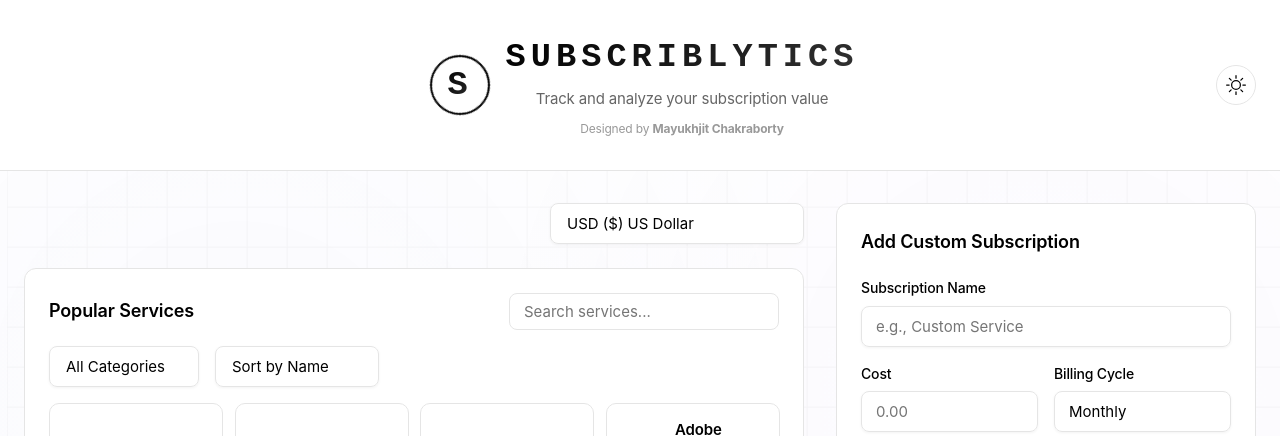
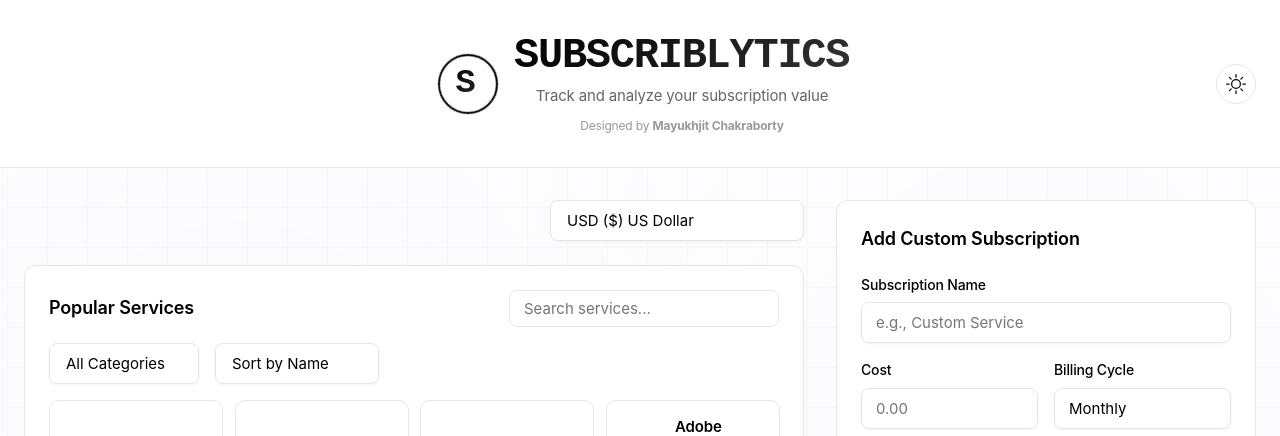
Before and after one commit to mcinderelle/subscriberlytics, a plain HTML site: page index.html in a window 1280 px wide. Shown: the top 436 px of the page. Drawn offline with Linux system fonts and the light colour scheme; no server answers.

Commit message:
Fix duplicate CSS rules and improve header styling

```diff
--- a/css/style.css
+++ b/css/style.css
@@ -240,7 +240,19 @@ header {
     text-align: center;
 }
 
+@keyframes fadeInDown {
+    from {
+        opacity: 0;
+        transform: translateY(-20px);
+    }
+    to {
+        opacity: 1;
+        transform: translateY(0);
+    }
+}
+
 header h1 {
+    font-family: var(--font-primary);
     font-size: 2rem;
     font-weight: 600;
     margin-bottom: 0.25rem;
@@ -248,23 +260,11 @@ header h1 {
     animation: fadeIn 0.8s ease;
 }
 
-@keyframes fadeInDown {
-    from {
-        opacity: 0;
-        transform: translateY(-20px);
-    }
-    to {
-        opacity: 1;
-        transform: translateY(0);
-    }
-}
-
-header h1 {
-    font-size: 2rem;
-    font-weight: 600;
-    margin-bottom: 0.25rem;
-    letter-spacing: -0.02em;
-    animation: fadeIn 0.8s ease;
+header h1.logo-text {
+    font-size: 2.5rem;
+    font-weight: 700;
+    letter-spacing: -0.03em;
+    line-height: 1.2;
 }
 
 @keyframes fadeIn {
```
